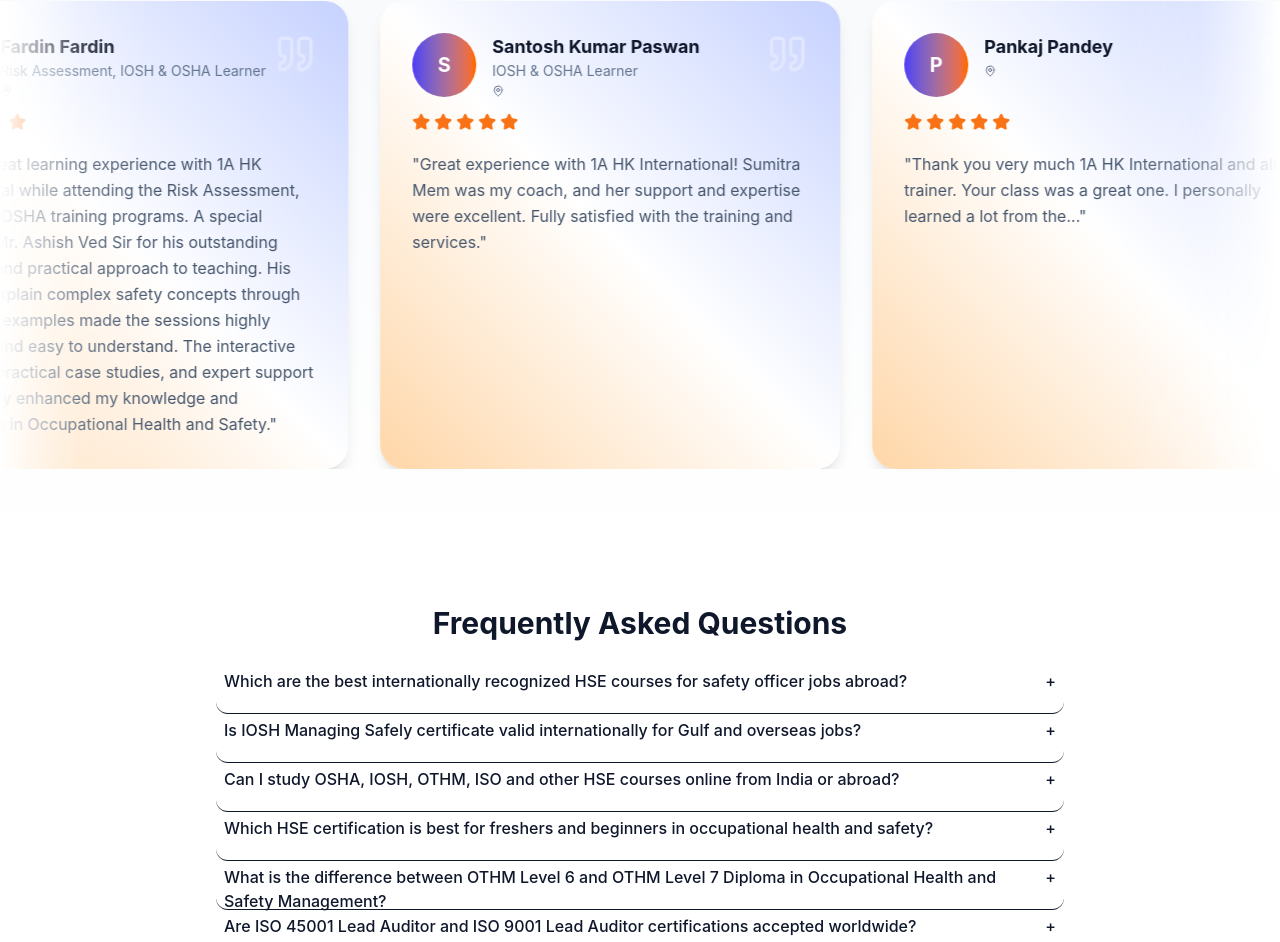
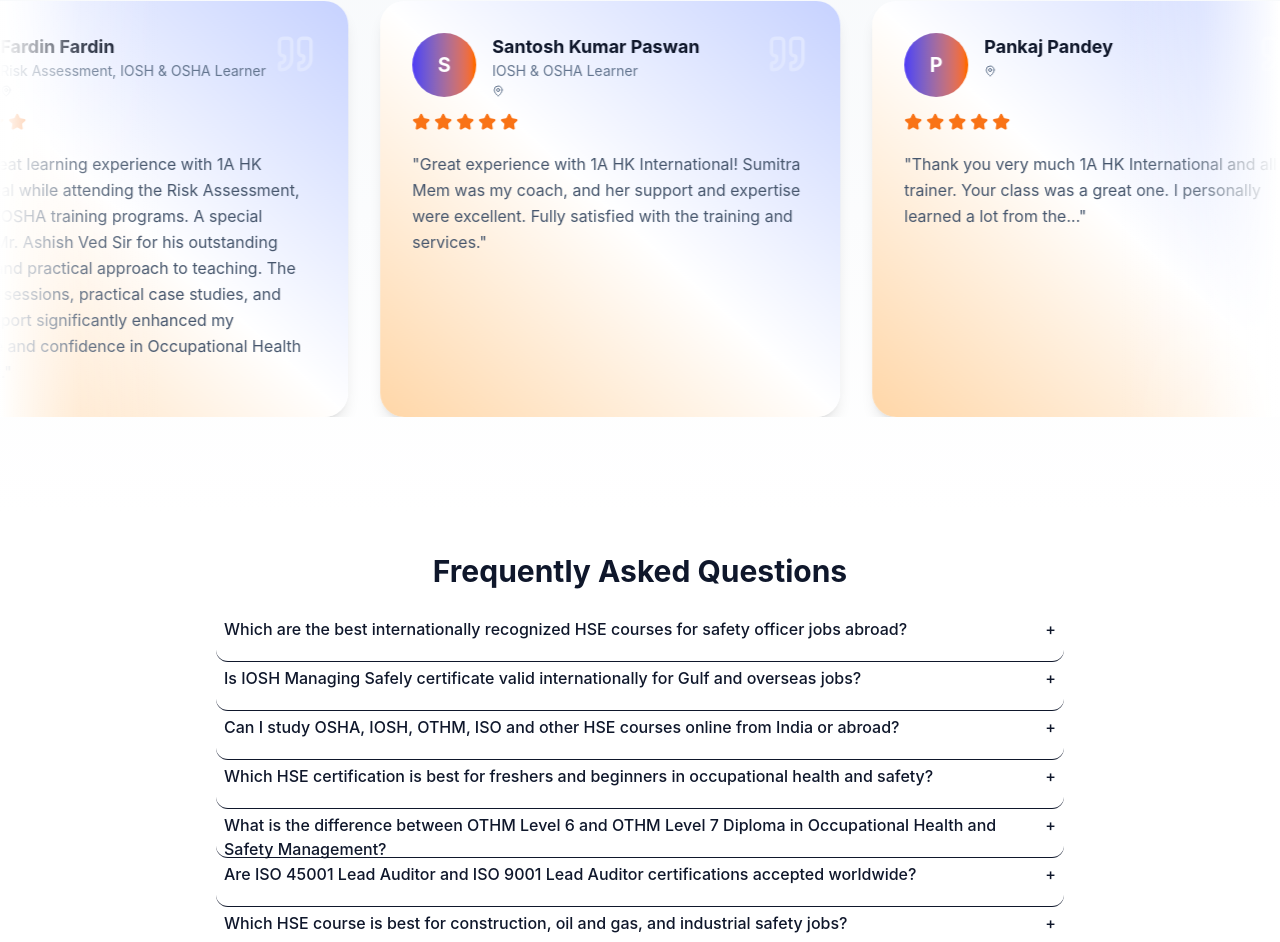
Before and after one commit to HK-International799/HK-International, a React (Vite) app in the folder user-frontend/: page / in a window 1280 px wide. Shown: the part 4602-5544 px from the top of the page. Built offline with nearby package versions, Linux system fonts and the light colour scheme; no server answers.

Commit message:
updated testinomials

```diff
--- a/user-frontend/src/components/common/Testimonials.jsx
+++ b/user-frontend/src/components/common/Testimonials.jsx
@@ -33,7 +33,7 @@
       company: "",
       rating: 5,
       feedback:
-        "I had a great learning experience with 1A HK International while attending the Risk Assessment, IOSH, and OSHA training programs. A special thanks to Mr. Ashish Ved Sir for his outstanding guidance and practical approach to teaching. His ability to explain complex safety concepts through real-world examples made the sessions highly engaging and easy to understand. The interactive sessions, practical case studies, and expert support significantly enhanced my knowledge and confidence in Occupational Health and Safety.",
+        "I had a great learning experience with 1A HK International while attending the Risk Assessment, IOSH, and OSHA training programs. A special thanks to Mr. Ashish Ved Sir for his outstanding guidance and practical approach to teaching. The interactive sessions, practical case studies, and expert support significantly enhanced my knowledge and confidence in Occupational Health and Safety.",
     },
 
     {
```
